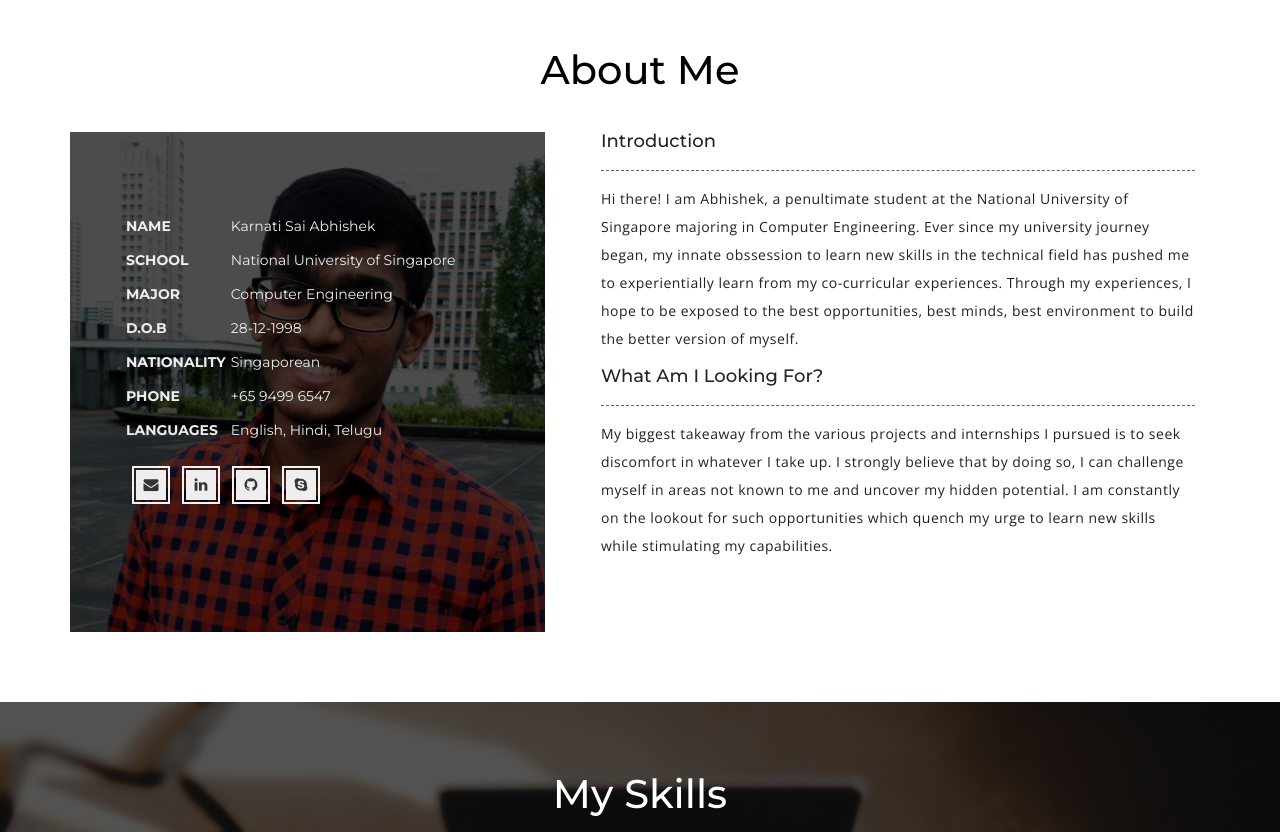
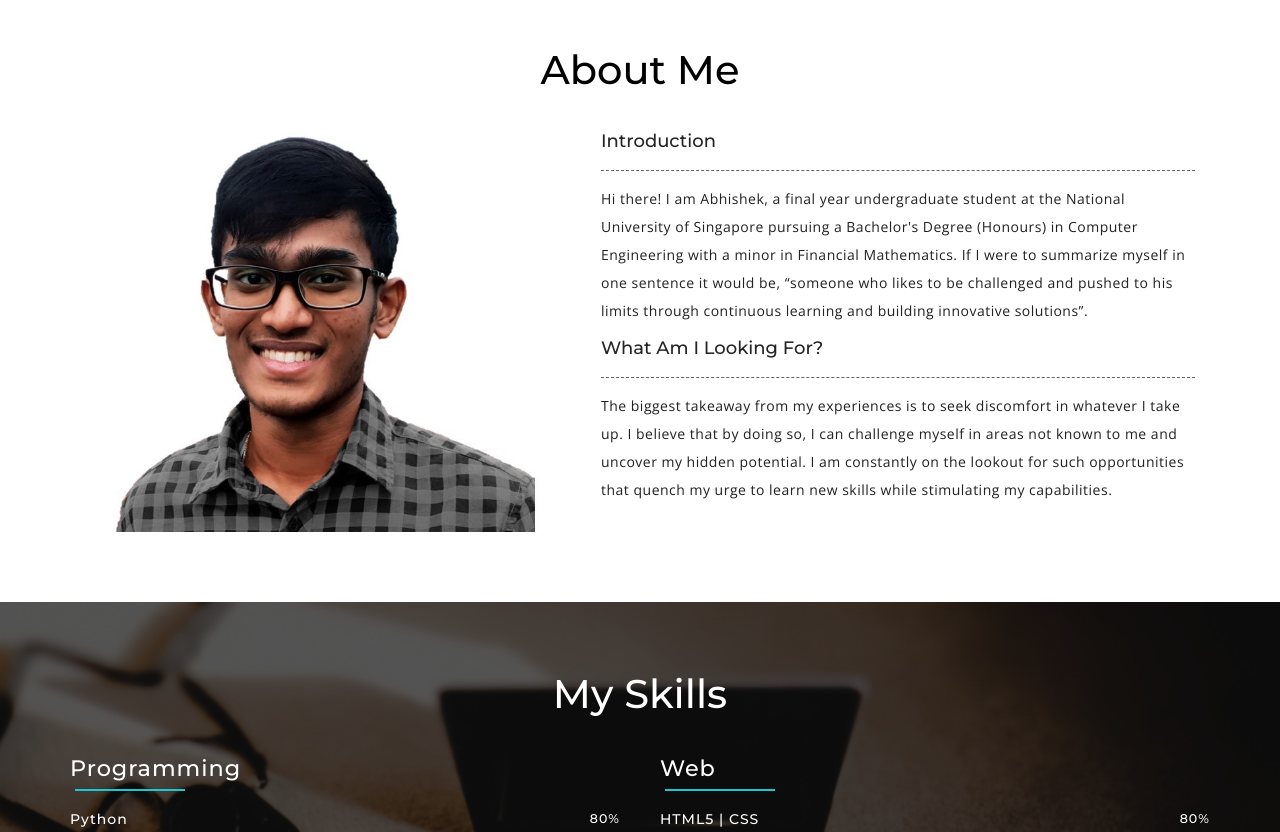
Before and after one commit to iamabhishek98/portfolio, a React (Create React App) app: page / in a window 1280 px wide. Shown: the part 540-1372 px from the top of the page. Built offline with nearby package versions, Linux system fonts and the light colour scheme.

Commit message:
edited about me section

```diff
--- a/public/css/style.css
+++ b/public/css/style.css
@@ -1317,10 +1317,9 @@ h3.text-center {
   padding: 6em 0;
 }
 .about_left {
-  background: linear-gradient(rgba(0, 0, 0, 0.7), rgba(0, 0, 0, 0.7)),
-    url(../images/about.jpg) no-repeat 0px 0px;
+  background: url(../images/about.jpg) no-repeat 0px 0px;
   background-size: cover;
-  min-height: 500px;
+  min-height: 400px;
   padding: 5em 0em 0 4em;
 }
 ul.address li ul.agileits-address-text li {
@@ -1336,7 +1335,9 @@ ul.address li ul.agileits-address-text li a {
   color: #eee;
 }
 .about-social {
-  margin-top: 30px;
+  width: 60%;
+  margin: auto;
+  margin-top: 70%;
 }
 .about-social a span.fa {
   background: #eee;
--- a/src/containers/About.js
+++ b/src/containers/About.js
@@ -7,135 +7,27 @@ class AboutContainer extends Component {
         <div className="about" id="about" data-aos="fade-up">
           <div className="container">
             <h3 className="text-center">About Me</h3>
-
-            <div className="col-md-5 about_left" data-aos="fade-right">
-              <ul className="address">
-                <li>
-                  <ul className="agileits-address-text ">
-                    <li>
-                      <b>NAME</b>
-                    </li>
-                    <li>Karnati Sai Abhishek</li>
-                  </ul>
-                </li>
-                <li>
-                  <ul className="agileits-address-text">
-                    <li>
-                      <b>SCHOOL</b>
-                    </li>
-                    <li>National University of Singapore</li>
-                  </ul>
-                </li>
-                <li>
-                  <ul className="agileits-address-text">
-                    <li>
-                      <b>MAJOR </b>
-                    </li>
-                    <li>Computer Engineering</li>
-                  </ul>
-                </li>
-                <li>
-                  <ul className="agileits-address-text ">
-                    <li>
-                      <b>D.O.B</b>
-                    </li>
-                    <li>28-12-1998</li>
-                  </ul>
-                </li>
-                <li>
-                  <ul className="agileits-address-text ">
-                    <li>
-                      <b>NATIONALITY</b>
-                    </li>
-                    <li>Singaporean</li>
-                  </ul>
-                </li>
-                <li>
-                  <ul className="agileits-address-text">
-                    <li>
-                      <b>PHONE</b>
-                    </li>
-                    <li>+65 9499 6547</li>
-                  </ul>
-                </li>
-                <li>
-                  <ul className="agileits-address-text">
-                    <li>
-                      <b>LANGUAGES </b>
-                    </li>
-                    <li>English, Hindi, Telugu</li>
-                  </ul>
-                </li>
-                {/*  <li>
-									<ul className="agileits-address-text">
-										<li><b>JOB</b></li>
-										<li>Designer & Developer</li>
-									</ul>
-								</li>
-
-								<li>
-									<ul className="agileits-address-text">
-										<li><b>E-MAIL </b></li>
-										<li><a href="mailto:example@mail.com"> info@example.com</a></li>
-									</ul>
-								</li>
-								<li>
-									<ul className="agileits-address-text">
-										<li><b>WEBSITE </b></li>
-										<li><a href="#">www.mywebsite.com</a></li>
-									</ul>
-								</li>  */}
-              </ul>
-              <div className="w3-socials about-social">
-                <ul>
-                  <li>
-                    <a href="mailto:saiabhishek.karnati@u.nus.edu">
-                      <span className="fa fa-envelope"></span>
-                    </a>
-                  </li>
-                  <li>
-                    <a href="https://linkedin.com/in/sai-abhishek-karnati/">
-                      <span className="fa fa-linkedin"></span>
-                    </a>
-                  </li>
-                  <li>
-                    <a href="https://github.com/iamabhishek98">
-                      <span className="fa fa-github"></span>
-                    </a>
-                  </li>
-                  <li>
-                    <a href="https://join.skype.com/invite/YwJ2ei4HK6kK">
-                      <span className="fa fa-skype"></span>
-                    </a>
-                  </li>
-                </ul>
-              </div>
-            </div>
+            <div className="col-md-5 about_left" data-aos="fade-right" />
             <div className="col-md-7 about_right" data-aos="fade-left">
               <h4>Introduction</h4>
               <p>
-                Hi there! I am Abhishek, a penultimate student at the National
-                University of Singapore majoring in Computer Engineering. Ever
-                since my university journey began, my innate obssession to learn
-                new skills in the technical field has pushed me to
-                experientially learn from my co-curricular experiences. Through
-                my experiences, I hope to be exposed to the best opportunities,
-                best minds, best environment to build the better version of
-                myself.
+                Hi there! I am Abhishek, a final year undergraduate student at
+                the National University of Singapore pursuing a Bachelor's
+                Degree (Honours) in Computer Engineering with a minor in
+                Financial Mathematics. If I were to summarize myself in one
+                sentence it would be, “someone who likes to be challenged and
+                pushed to his limits through continuous learning and building
+                innovative solutions”.
               </p>
               <h4>What am I looking for?</h4>
               <p>
-                My biggest takeaway from the various projects and internships I
-                pursued is to seek discomfort in whatever I take up. I strongly
-                believe that by doing so, I can challenge myself in areas not
-                known to me and uncover my hidden potential. I am constantly on
-                the lookout for such opportunities which quench my urge to learn
-                new skills while stimulating my capabilities.{" "}
+                The biggest takeaway from my experiences is to seek discomfort
+                in whatever I take up. I believe that by doing so, I can
+                challenge myself in areas not known to me and uncover my hidden
+                potential. I am constantly on the lookout for such opportunities
+                that quench my urge to learn new skills while stimulating my
+                capabilities.
               </p>
-              {/*  I trust that my unique skillset and experiences coupled with my optimistic attitude make me a valuable addition to any team.  */}
-              {/*  I am an enthusiastic individual majoring in Computer Engineering at National University of Singapore (NUS). My curiosity and interest in Computing since my childhood, has led me to strongly believe that learning does not stop after stepping out of the classroom.
-My first year at NUS has helped me further my interest in Computing by providing me with excellent opportunities to work on exciting projects and by exposing me to challenging competitive programming problems. These challenges have not only taught me about the importance of teamwork but have also ameliorated my critical thinking skills.
-My unique selling point is that along with my experience in working with C, C++, Verilog, HTML5, CSS, Javascript, Arduino, Raspberry Pi and ROS, I have a strong work ethic and firmly believe in the motto that hard work is the key to success.  */}
             </div>
             <div className="clearfix"></div>
           </div>
```
Also changed, not shown: public/images/about.jpg.
